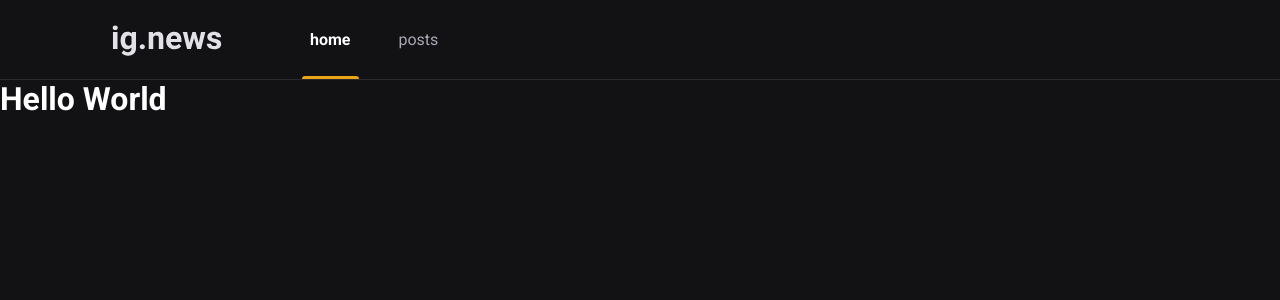
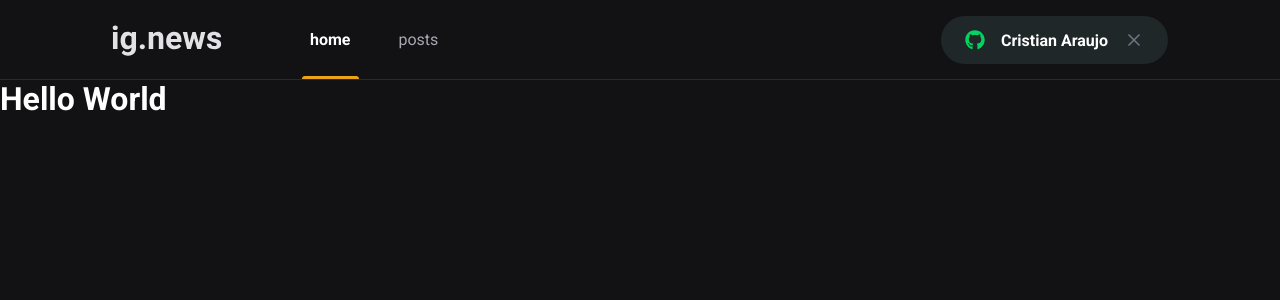
Before and after one commit to araujocristian/ignite-aulas, a Next.js app in the folder ignews/: page / in a window 1280 px wide. Shown: the top 300 px of the page. Built offline with nearby package versions, Linux system fonts and the light colour scheme.

Commit message:
feat: Componente: SignInButton

```diff
--- a/ignews/package.json
+++ b/ignews/package.json
@@ -10,7 +10,8 @@
   "dependencies": {
     "next": "10.2.0",
     "react": "17.0.2",
-    "react-dom": "17.0.2"
+    "react-dom": "17.0.2",
+    "react-icons": "^4.2.0"
   },
   "devDependencies": {
     "@types/node": "^15.0.2",
--- a/ignews/src/components/Header/index.tsx
+++ b/ignews/src/components/Header/index.tsx
@@ -1,3 +1,4 @@
+import { SignInButton } from "../SignInButton";
 import styles from "./styles.module.scss";
 export function Header() {
   return (
@@ -10,6 +11,8 @@ export function Header() {
           </a>
           <a href="">posts</a>
         </nav>
+
+        <SignInButton />
       </div>
     </header>
   );
--- a/ignews/src/components/Header/styles.module.scss
+++ b/ignews/src/components/Header/styles.module.scss
@@ -51,4 +51,8 @@
       }
     }
   }
+
+  button {
+    margin-left: auto;
+  }
 }
--- /dev/null
+++ b/ignews/src/components/SignInButton/index.tsx
@@ -0,0 +1,21 @@
+import { FaGithub } from "react-icons/fa";
+import { FiX } from "react-icons/fi";
+
+import styles from "./styles.module.scss";
+
+export function SignInButton() {
+  const isUserLoggedIn = true;
+
+  return isUserLoggedIn ? (
+    <button type="button" className={styles.signInButton}>
+      <FaGithub color="#04d361" />
+      Cristian Araujo
+      <FiX color="#737380" className={styles.closeIcon} />
+    </button>
+  ) : (
+    <button type="button" className={styles.signInButton}>
+      <FaGithub color="#eba417" />
+      Sign in with GitHub
+    </button>
+  );
+}
--- /dev/null
+++ b/ignews/src/components/SignInButton/styles.module.scss
@@ -0,0 +1,33 @@
+.signInButton {
+  height: 3rem;
+  border-radius: 3rem;
+  background: var(--gray-850);
+  border: 0;
+  padding: 0 1.5rem;
+
+  display: flex;
+  align-items: center;
+  justify-content: center;
+
+  color: var(--white);
+  font-weight: bold;
+
+  svg {
+    width: 20px;
+    height: 20px;
+  }
+
+  svg:first-child {
+    margin-right: 1rem;
+  }
+
+  svg.closeIcon {
+    margin-left: 1rem;
+  }
+
+  transition: filter 0.2s;
+
+  &:hover {
+    filter: brightness(0.8);
+  }
+}
--- a/ignews/src/styles/global.scss
+++ b/ignews/src/styles/global.scss
@@ -10,6 +10,7 @@
   --gray-100: #e1e1e6;
   --gray-300: #a8a8b3;
   --gray-800: #29292e;
+  --gray-850: #1f2729;
   --gray-900: #121214;
 
   --cyan-500: #61dafb;
```
Also changed, not shown: 1 other file (tests, documents, lock files or other folders).
